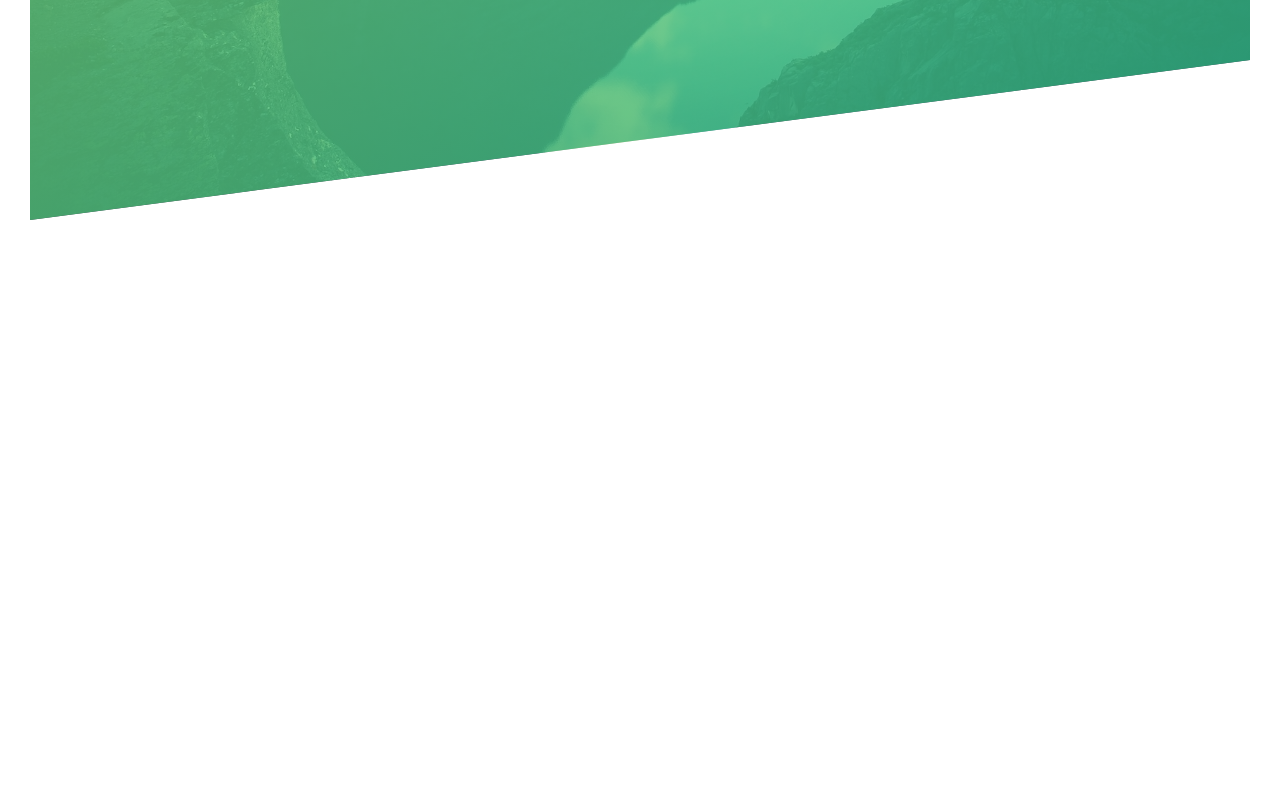
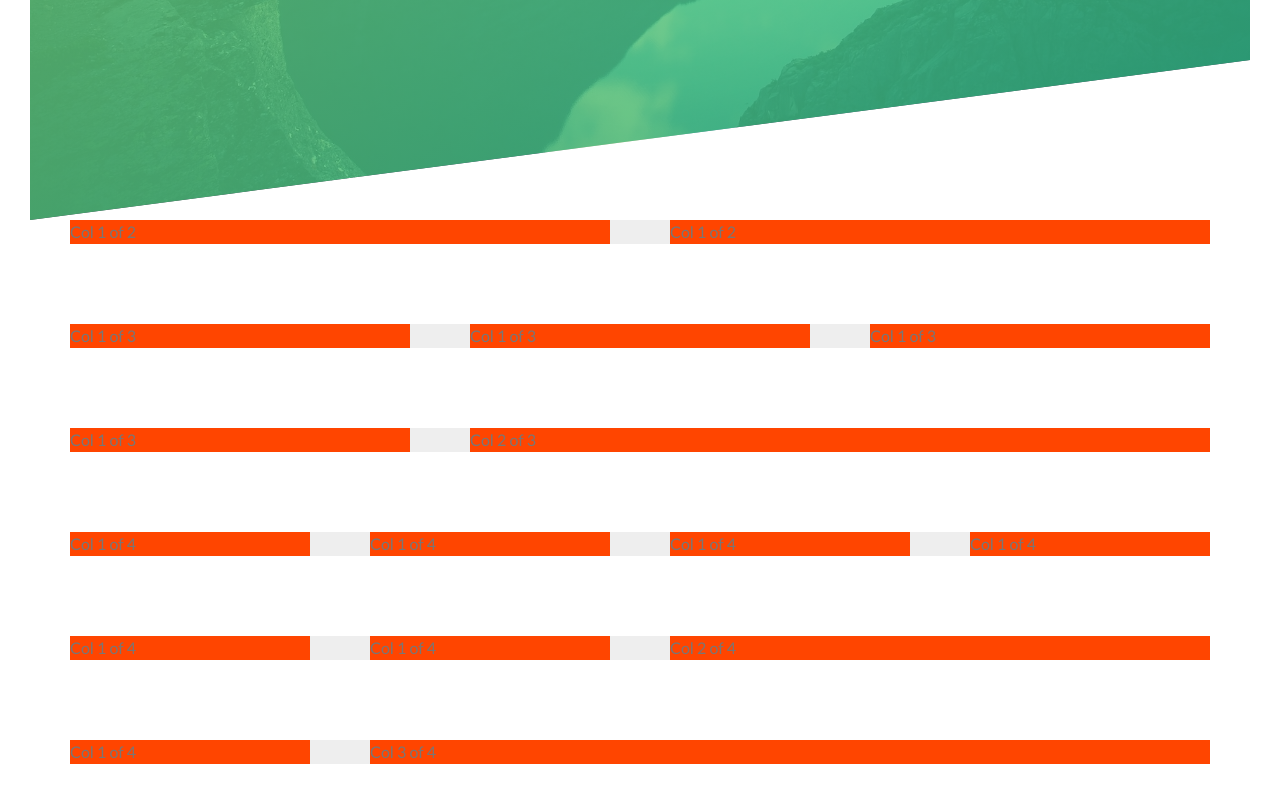
Before and after one commit to concentrator/natours, a website: page index.html in a window 1280 px wide. Shown: the part 570-1364 px from the top of the page. Before the commit the page ends 820 px from the top, so only its background shows below. Drawn offline with Linux system fonts and the light colour scheme.

Commit message:
Adds float grid test

```diff
--- a/index.html
+++ b/index.html
@@ -26,5 +26,74 @@
       </div>
     </header>
 
+    <section class="grid-test">
+      <div class="row">
+        <div class="col-1-of-2">
+          Col 1 of 2
+        </div>
+        <div class="col-1-of-2">
+          Col 1 of 2
+        </div>
+      </div>
+
+      <div class="row">
+        <div class="col-1-of-3">
+          Col 1 of 3
+        </div>
+        <div class="col-1-of-3">
+          Col 1 of 3
+        </div>
+        <div class="col-1-of-3">
+          Col 1 of 3
+        </div>
+      </div>
+
+      <div class="row">
+        <div class="col-1-of-3">
+          Col 1 of 3
+        </div>
+        <div class="col-2-of-3">
+          Col 2 of 3
+        </div>
+      </div>
+
+      <div class="row">
+        <div class="col-1-of-4">
+          Col 1 of 4
+        </div>
+        <div class="col-1-of-4">
+          Col 1 of 4
+        </div>
+        <div class="col-1-of-4">
+          Col 1 of 4
+        </div>
+        <div class="col-1-of-4">
+          Col 1 of 4
+        </div>
+      </div>
+
+      <div class="row">
+        <div class="col-1-of-4">
+          Col 1 of 4
+        </div>
+        <div class="col-1-of-4">
+          Col 1 of 4
+        </div>
+        <div class="col-2-of-4">
+          Col 2 of 4
+        </div>
+      </div>
+
+      <div class="row">
+        <div class="col-1-of-4">
+          Col 1 of 4
+        </div>
+        <div class="col-3-of-4">
+          Col 3 of 4
+        </div>
+      </div>
+
+    </section>
+
   </body>
 </html>
--- a/scss/abstracts/_mixins.scss
+++ b/scss/abstracts/_mixins.scss
@@ -0,0 +1,7 @@
+@mixin clearfix {
+  &::after {
+    content: "";
+    display: table;
+    clear: both;
+  }
+}
--- a/scss/abstracts/_variables.scss
+++ b/scss/abstracts/_variables.scss
@@ -1,6 +1,14 @@
+// COLORS
+
 $color-primary: #55c57a;
 $color-primary-light: #7ed56f;
 $color-primary-dark: #28b485;
 $color-grey-dark: #777777;
 $color-white: #ffffff;
 $color-black: #000000;
+
+// GRID
+
+$grid-width: 114rem;
+$gutter-vertical: 8rem;
+$gutter-horizontal: 6rem;
--- /dev/null
+++ b/scss/layout/_grid.scss
@@ -0,0 +1,45 @@
+.row {
+  max-width: $grid-width;
+  background-color: #eeeeee;
+  margin: 0 auto;
+
+  &:not(:last-child) {
+    margin-bottom: $gutter-vertical;
+  }
+
+  @include clearfix;
+
+  [class^="col-"] {
+    background-color: orangered;
+    float: left;
+
+    &:not(:last-child) {
+      margin-right: $gutter-horizontal;
+    }
+  }
+
+  .col-1-of-2 {
+    width: calc((100% - #{$gutter-horizontal}) / 2);
+
+  }
+
+  .col-1-of-3 {
+    width: calc((100% - 2 * #{$gutter-horizontal}) / 3);
+  }
+
+  .col-2-of-3 {
+    width: calc((100% - 2 * #{$gutter-horizontal}) * 2 / 3 + #{$gutter-horizontal});
+  }
+
+  .col-1-of-4 {
+    width: calc((100% - 3 * #{$gutter-horizontal}) / 4);
+  }
+
+  .col-2-of-4 {
+    width: calc((100% - 3 * #{$gutter-horizontal}) / 2 + #{$gutter-horizontal});
+  }
+
+  .col-3-of-4 {
+    width: calc((100% - 3 * #{$gutter-horizontal}) * 3 / 4 + 2 * #{$gutter-horizontal});
+  }
+}
--- a/scss/style.scss
+++ b/scss/style.scss
@@ -10,5 +10,6 @@
 @import "components/button";
 
 @import "layout/header";
+@import "layout/grid";
 
 @import "pages/home";
```
Also changed, not shown: css/style.css.
